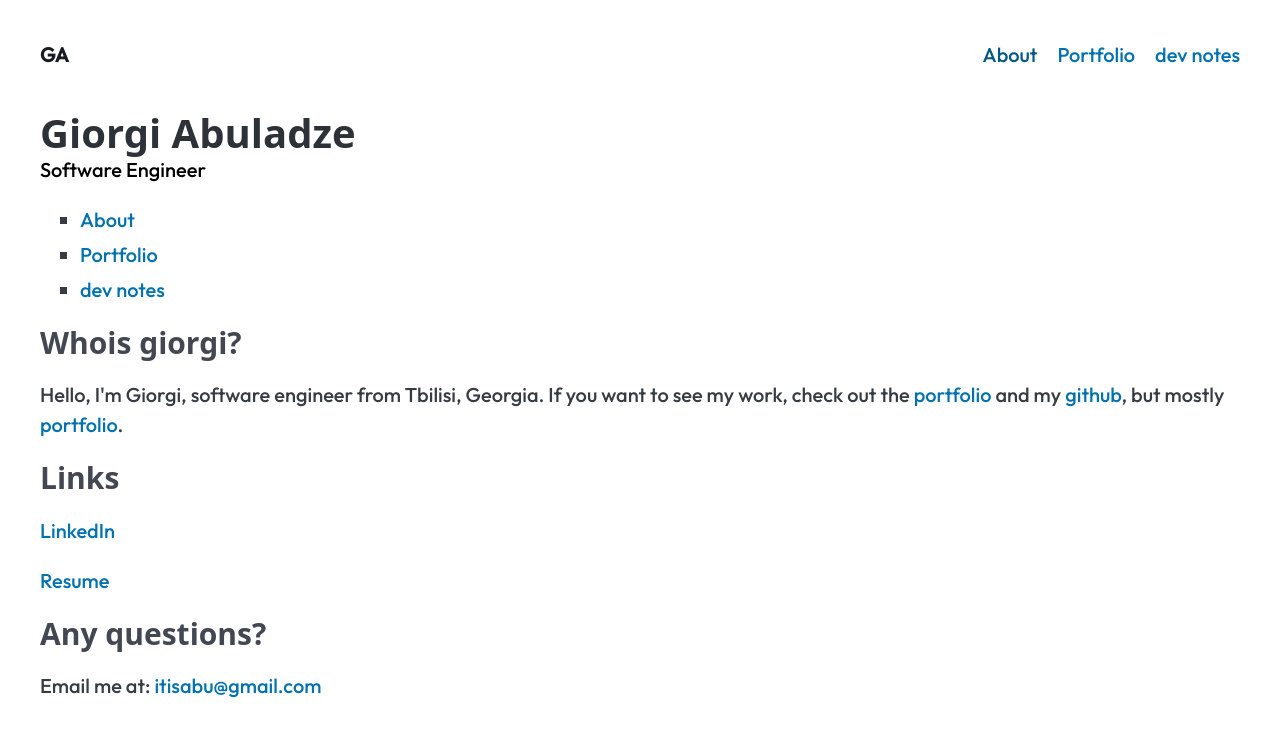
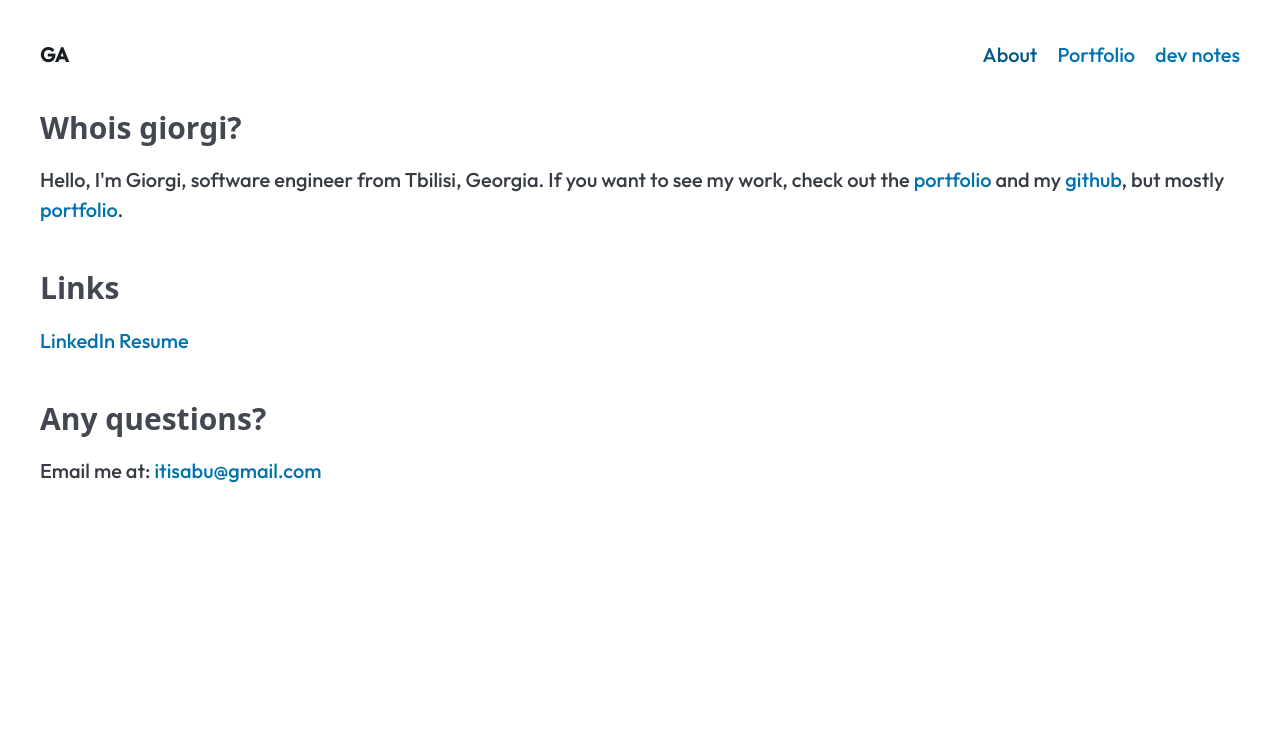
Before and after one commit to gabuladze/gabuladze.github.io, a Jekyll site: the page built from about.html, in a window 1280 px wide. Shown: the top 737 px of the page. Built offline with Jekyll 4.4.1, drawn with Linux system fonts in a browser that asks for light colours.

Commit message:
Fixed about page layout

```diff
--- a/about.html
+++ b/about.html
@@ -3,14 +3,9 @@ layout: main
 permalink: /about
 ---
 
-<div class="container justify-center">
-    {% include header_pages.html %}
-    <div class="column align-center justify-center bg">
-        <div class="row">
+<div>
     <h3>Whois giorgi?</h3>
-        </div>
-        <div class="row">
-            <p class="about-text">
+    <p>
         Hello, I'm Giorgi, software engineer from Tbilisi, Georgia. If
         you want to see my work, check out the
         <a href="{{ site.baseUrl }}{% link portfolio.html %}"
@@ -22,34 +17,19 @@ permalink: /about
             >portfolio</a
         >.
     </p>
-        </div>
 
-        <div class="row">
     <h3>Links</h3>
-        </div>
-        <div class="row">
-            <p>
     <a
         href="https://www.linkedin.com/in/giorgiabuladze"
         target="_blank"
         >LinkedIn</a
     >
-            </p>
-            <p>
     <a
         href="https://docs.google.com/document/d/1Xg67GG3LW3SjlJhMIqwoNmfes-sW_FAgMMvZKfKPBGo/edit?usp=sharing"
         target="_blank"
         >Resume</a
     >
-            </p>
-        </div>
-
-        <div class="row">
     <h3>Any questions?</h3>
-            <p>
     Email me at:
     <a href="mailto:itisabu@gmail.com">itisabu@gmail.com</a>
-            </p>
 </div>
-    </div>
-</div>
```
Lines whose indentation alone changed are shown as unchanged.
